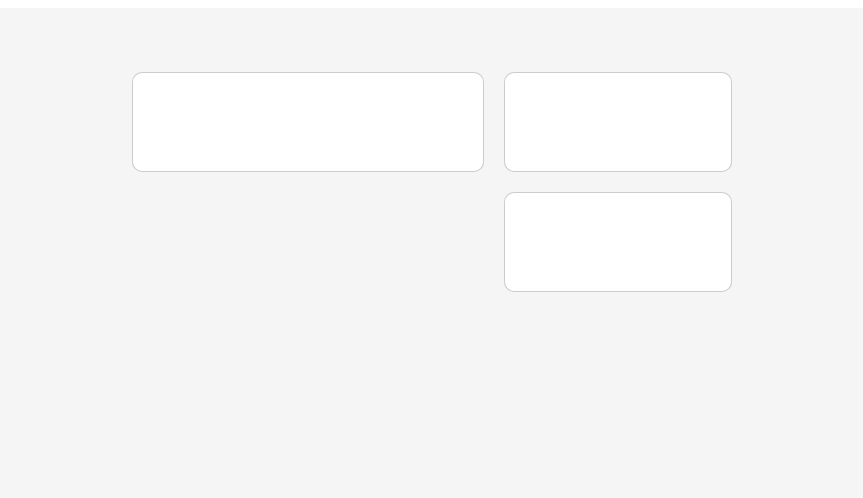
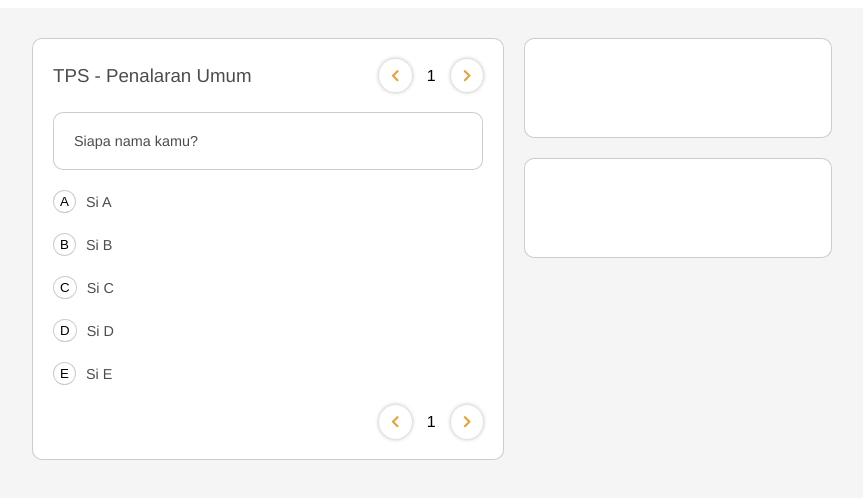
Before and after one commit to KhairulM/Eduka-Frontend-Internship-Project, a Vue app: page / in a window 1280 px wide. Shown: the top 498 px of the page, without its empty margins (216-1079 px from the left). Built offline with nearby package versions, Linux system fonts and the light colour scheme.

Commit message:
finished question and answer section

```diff
--- a/src/App.vue
+++ b/src/App.vue
@@ -11,7 +11,6 @@
   -moz-osx-font-smoothing: grayscale;
   display: flex;
   flex-flow: column nowrap;
-  align-items: center;
   height: 100vh;
   width: 100vw;
   background-color: whitesmoke;
--- a/src/views/Home.vue
+++ b/src/views/Home.vue
@@ -1,59 +1,176 @@
 <template>
   <div class="home">
     <div class="grid-container">
-      <div id="q-and-a" class="grid-item"></div>
+      <!-- Questions and answers section-->
+      <div id="q-and-a" class="grid-item">
+        <!-- Topbar section that houses the exam title and navigation buttons -->
+        <section id="qa-topbar">
+          <h3 class="font-color-shade">{{ examTitle }}</h3>
+          <div id="q-nav">
+            <button class="q-nav-btn" @click="prevQuestion">
+              <font-awesome-icon icon="chevron-left" style="color: #f09d34;"></font-awesome-icon>
+            </button>
+            <p>{{ currQuestionNum }}</p>
+            <button class="q-nav-btn" @click="nextQuestion">
+              <font-awesome-icon icon="chevron-right" style="color: #f09d34;"></font-awesome-icon>
+            </button>
+          </div>
+        </section>
+
+        <!-- Question section -->
+        <section id="question-section" class="grid-item">
+          <p class="font-color-shade font-sm">{{ questions[currQuestionNum-1] }}</p>
+        </section>
+
+        <!-- Aswers choice section -->
+        <section id="answer-section">
+          <div v-for="choice in answers[currQuestionNum-1]" :key="choice.key" ref="choice" class="choice">
+            <button class="choice-button" v-on:click="answerClick(choice.key)">{{ choice.key }}</button>
+            <p class="font-sm font-color-shade">{{ choice.answer }}</p>
+          </div>
+        </section>
+
+        <!-- Footer section that houses the question navigation buttons -->
+        <section id="qa-footer">
+          <div id="q-nav">
+            <button class="q-nav-btn" @click="prevQuestion">
+              <font-awesome-icon icon="chevron-left" style="color: #f09d34;"></font-awesome-icon>
+            </button>
+            <p>{{ currQuestionNum }}</p>
+            <button class="q-nav-btn" @click="nextQuestion">
+              <font-awesome-icon icon="chevron-right" style="color: #f09d34;"></font-awesome-icon>
+            </button>
+          </div>
+        </section>
+      </div>
+
+      <!-- Time section, show how much time left the user has -->
       <div id="time-left" class="grid-item"></div>
+
+      <!-- Summary section, show how many answered and unaswered question -->
       <div id="summary" class="grid-item"></div>
     </div>
-
-
-    <!-- <div id="top-bar">
-      <button class="primary-button">
-        <font-awesome-icon icon="chevron-left" style="margin-right: 10px;"></font-awesome-icon>
-        <h4>Prev</h4>
-      </button>
-      <h2>Simulasi Ujian UTBK</h2>
-      <button class="primary-button">
-        <h4>Next</h4>
-        <font-awesome-icon icon="chevron-right" style="margin-left: 10px;"></font-awesome-icon>
-      </button>
-    </div>
-    <hr>
-
-    <div id="main-content">
-      <div id="question-box" class="box">
-        <p>hello</p>
-      </div>
-      <div id="choice-box" class="box">
-
-      </div>
-      <div id="control">
-        <div id="time-left">
-          <h2>30:00</h2>
-        </div>
-        <button class="secondary-button">
-          <h4>Submit</h4>
-          <font-awesome-icon icon="arrow-circle-right" style="margin-left: 10px;"></font-awesome-icon>
-        </button>
-      </div>
-      <div id="summary-box" class="box">
-      </div>
-    </div> -->
   </div>
 </template>
 
 <script>
 export default {
   name: "Home",
+  data() {
+    return {
+      examTitle: "TPS - Penalaran Umum",
+      currQuestionNum: 1,
+      questions: [
+        "Siapa nama kamu?",
+        "Lorem ipsum dolor sit amet, consectetur adipiscing elit. Ut tristique enim sem, a gravida lacus faucibus faucibus. Maecenas dapibus tellus nunc, eu congue elit faucibus luctus. Ut purus augue, convallis eget odio ac, venenatis finibus sapien. Vestibulum cursus mauris pellentesque tempus convallis. Morbi iaculis odio sit amet risus porta, quis congue mauris scelerisque. Pellentesque at elit efficitur, iaculis velit eu, faucibus magna. Nunc pulvinar arcu at euismod tincidunt. Suspendisse interdum blandit massa, ut efficitur sapien tristique vel. Ut vitae ultrices massa."
+      ],
+      answers: [
+        [
+          {key: "A", answer: "Si A"},
+          {key: "B", answer: "Si B"},
+          {key: "C", answer: "Si C"},
+          {key: "D", answer: "Si D"},
+          {key: "E", answer: "Si E"},
+        ],
+        [
+          {key: "A", answer: "Lorem ipsum dolor sit amet, consectetur adipiscing elit."},
+          {key: "B", answer: "Ut tristique enim sem, a gravida lacus faucibus faucibus. "},
+          {key: "C", answer: "Maecenas dapibus tellus nunc, eu congue elit faucibus luctus."},
+        ]
+      ],
+      pickedAnswers: []
+    }
+  },
+  methods: {
+    answerClick: function (key) {
+      // create a mapping to be used when selecting ref element
+      var choiceKeyIdxMap = {}
+      this.answers[this.currQuestionNum-1].forEach((choice, idx) => {
+          choiceKeyIdxMap[choice.key] = idx
+      })
+
+      // change selected button apperance and pickedAnswer
+      var button = this.$refs.choice[choiceKeyIdxMap[key]].children[0]
+
+      if (button.classList.contains('choice-button-clicked')) {
+        button.classList.remove('choice-button-clicked')
+        this.pickedAnswers[this.currQuestionNum-1] = null
+      } else {
+
+        // remove any choice-button-clicked class from other button
+        this.$refs.choice.forEach((el) => {
+          el.children[0].classList.remove('choice-button-clicked')
+        })
+
+        // add the class to the button
+        button.classList.add('choice-button-clicked')
+        this.pickedAnswers[this.currQuestionNum-1] = key
+      }
+    },
+    prevQuestion: function() {
+      if (this.currQuestionNum > 1){
+
+        // remove any choice-button-clicked class from all button
+        this.$refs.choice.forEach((el) => {
+          el.children[0].classList.remove('choice-button-clicked')
+        })
+
+        this.currQuestionNum--
+      }
+    },
+    nextQuestion: function() {
+      if (this.currQuestionNum < this.questions.length) {
+
+        // remove any choice-button-clicked class from all button
+        this.$refs.choice.forEach((el) => {
+          el.children[0].classList.remove('choice-button-clicked')
+        })
+
+        this.currQuestionNum++
+      }
+    }
+  },
+  updated: function() {
+    this.$nextTick(function() {
+      if (this.pickedAnswers[this.currQuestionNum-1] != null) {
+        // storing key
+        var key = this.pickedAnswers[this.currQuestionNum-1]
+
+        // create a mapping to be used when selecting ref element
+        var choiceKeyIdxMap = {}
+        this.answers[this.currQuestionNum-1].forEach((choice, idx) => {
+            choiceKeyIdxMap[choice.key] = idx
+        })
+
+        // change selected button apperance and pickedAnswer
+        var button = this.$refs.choice[choiceKeyIdxMap[key]].children[0]
+        button.classList.add('choice-button-clicked')
+      }
+    })
+  }
 };
 </script>
 
 <style scoped>
+button {
+  border: none;
+  text-align: center;
+  display: flex;
+  flex-flow: row nowrap;
+  justify-content: space-between;
+  align-items: center;
+  cursor: pointer;
+  background-color: rgba(0, 0, 0, 0);
+}
+
+button:focus{
+  outline: none;
+  box-shadow: 0 0 0 3px rgba(21, 156, 228, 0.4);
+}
+
 .home {
-  margin: 0;
-  padding: 5% 10%;
-  max-width: 700px;
-  min-width: 600px;
+  margin: 30px auto;
+  width: 800px;
 }
 
 .grid-container {
@@ -67,11 +184,50 @@ export default {
   border: 1px solid rgba(0, 0, 0, 0.2);
   border-radius: 10px;
   background-color: white;
+  padding: 20px;
+}
+
+.q-nav-btn {
+  box-shadow: 0px 0px 4px rgba(0, 0, 0, 0.3);
+  border-radius: 100%;
+  padding: 10px 12px;
+}
+
+.font-color-shade{
+  color: rgba(0, 0, 0, 0.7);
+}
+
+.font-sm {
+  font-size: 0.9rem;
+}
+
+.choice {
+  margin-bottom: 20px;
+  display: flex;
+  flex-flow: row nowrap;
+  align-items: center;
+}
+
+.choice:last-child {
+  margin-bottom: 0;
+}
+
+.choice-button {
+  display: block;
+  border: 1px solid rgba(0, 0, 0, 0.2);
+  border-radius: 50%;
+  padding: 3px 6px;
+  margin-right: 10px;
+}
+
+.choice-button-clicked {
+  background-color: #f09d34;
+  color: white;
 }
 
 #q-and-a {
   grid-column: 1 / 4;
-  grid-row: auto;
+  grid-row: 1 / 4;
 }
 
 #time-left {
@@ -84,77 +240,36 @@ export default {
   grid-row: auto;
 }
 
-/* hr {
-  border: 0.5px solid rgba(0, 0, 0, 0.1);
+#q-and-a section {
+  margin-bottom: 20px;
 }
 
-button {
-  border: none;
-  text-align: center;
-  padding: 10px 15px;
+#q-and-a section:last-child {
+  margin-bottom: 0;
+}
+
+#qa-topbar {
   display: flex;
   flex-flow: row nowrap;
   justify-content: space-between;
   align-items: center;
-  cursor: pointer;
 }
 
-#top-bar {
-  display:flex;
-  flex-flow: row nowrap;
-  justify-content: space-between;
-  align-items: center;
-  margin-bottom: 20px;
+#qa-topbar h3 {
+  font-weight: 300;
 }
 
-#main-content{
-  display: grid;
-  grid-template-columns: repeat(5, 1fr);
-  grid-gap: 20px;
-  grid-auto-rows: minmax(50px, auto);
-  margin-top: 20px;
-}
-
-#question-box {
-  grid-column: 1 / 4;
-  grid-row: 1 / auto;
-}
-
-#choice-box {
-  grid-column: 1 / 4;
-  grid-row: auto;
-}
-
-#summary-box {
-  grid-column: 4 / 6;
-  grid-row: 2 / auto;
-}
-
-#control {
-  grid-column: 4 / 6;
-  grid-row: 1;
+#q-nav {
   display: flex;
-  flex-flow: row nowrap;
-  justify-content: space-around;
   align-items: center;
 }
 
-.box{
-  border: 1px solid #f09d34;
-  border-radius: 6px;
-  padding: 20px;
+#q-nav p{
+  margin: 0 15px;
 }
 
-.primary-button {
-  background-color: #f09d34;
-  border-radius: 7px;
-  color: white;
-
+#qa-footer {
+  float: right;
 }
 
-.secondary-button{
-  background-color: #7766ec;
-  border-radius: 100px;
-  color: white;
-} */
 </style>
```
